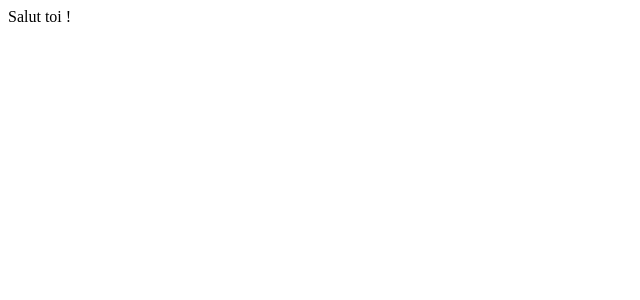
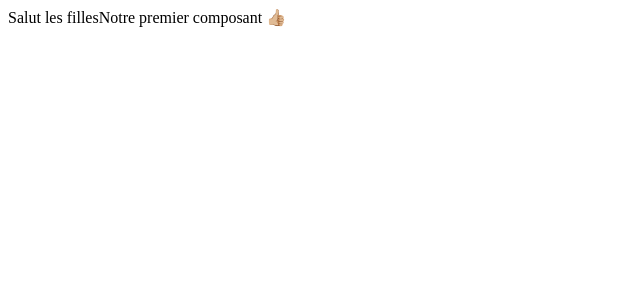
Before and after one commit to nabila-tamajnit/demo-react, a React (Vite) app: page / in a window 1280 px wide. Shown: the top 300 px of the page, without its empty margins (0-640 px from the left). Built offline with nearby package versions, Linux system fonts and the light colour scheme.

Commit message:
Creation component

```diff
--- a/src/App.jsx
+++ b/src/App.jsx
@@ -1,14 +1,12 @@
-import { useState } from 'react'
-import reactLogo from './assets/react.svg'
-import viteLogo from '/vite.svg'
 import './App.css'
+import { Demo1Component } from './demos/1_Base_Component/Demo1Component'
 
 function App() {
-  const [count, setCount] = useState(0)
 
   return (
     <>
-      Salut toi !
+      Salut les filles
+      <Demo1Component/>
     </>
   )
 }
--- /dev/null
+++ b/src/demos/1_Base_Component/Demo1Component.jsx
@@ -0,0 +1,9 @@
+
+export const Demo1Component = () => {
+
+    return (
+        <>
+        Notre premier composant 👍🏼
+        </>
+    );
+}
```
